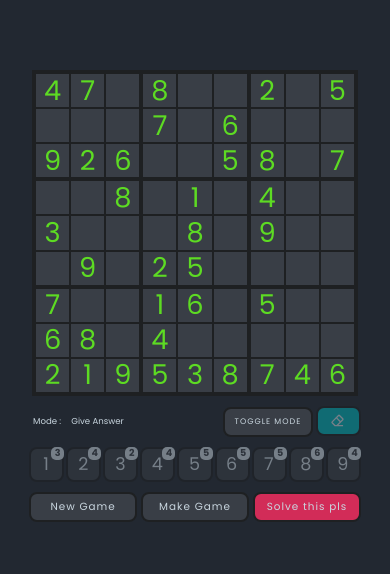
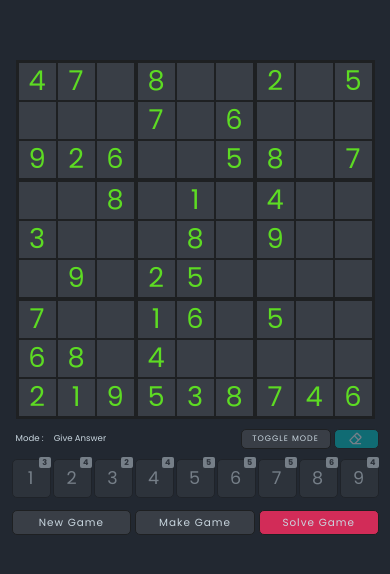
Before and after one commit to atidhirah/react-sudoku, a React (Create React App) app: page / in a window 390 px wide. Shown: the part 126-700 px from the top of the page. Built offline with nearby package versions, Linux system fonts and the light colour scheme.

Commit message:
Update media query final

```diff
--- a/src/components/SudokuConsole.js
+++ b/src/components/SudokuConsole.js
@@ -131,7 +131,7 @@ class SudokuConsole extends React.Component {
           className={classSolveButton}
           onClick={() => this.props.handleModal(true, "solve")}
         >
-          Solve this pls
+          Solve Game
         </button>
       </div>
     );
--- a/src/styles/components/sudokuBoard.scss
+++ b/src/styles/components/sudokuBoard.scss
@@ -65,10 +65,22 @@
 
 @media screen and (max-width: $medium) {
   .sudoku-board {
+    border-width: 1px;
     .sudoku-region {
+      border-width: 1px;
       .sudoku-node {
         width: 45px;
         height: 45px;
+
+        .node-notes {
+          .node-note {
+            width: 100%;
+            height: 100%;
+            font-size: 0.55rem;
+            font-size: #max(2vw, 0.55rem);
+            font-weight: normal;
+          }
+        }
       }
     }
   }
@@ -78,11 +90,17 @@
   .sudoku-board {
     .sudoku-region {
       .sudoku-node {
-        width: 9vw;
-        height: 9vw;
+        width: 10vw;
+        height: 10vw;
 
         .node-value {
           font-size: 7vw;
+        }
+
+        .node-notes {
+          .node-note {
+            font-size: 2vw;
+          }
         }
       }
     }
--- a/src/styles/components/sudokuConsole.scss
+++ b/src/styles/components/sudokuConsole.scss
@@ -129,11 +129,6 @@
     margin-top: 10px;
     margin-left: 0;
     .console-buttons {
-      grid-template-areas:
-        "mode toggle erase"
-        "number number number"
-        "new make solve";
-
       .console-row-1 {
         display: flex;
         align-items: center;
@@ -150,21 +145,15 @@
         }
 
         .console-toggle {
-          justify-self: end;
           min-width: 110px;
+          display: flex;
           button {
-            text-transform: uppercase;
             font-size: 0.65rem;
           }
         }
 
         .console-eraser {
-          justify-self: end;
           min-width: 50px;
-          button {
-            background-color: $clrEraser;
-            font-size: 1.2rem;
-          }
         }
       }
 
@@ -183,6 +172,12 @@
         div {
           width: 100%;
         }
+      }
+
+      button {
+        min-height: 20px;
+        border: 1px solid $clrBorder;
+        border-radius: 5px;
       }
     }
   }
@@ -219,13 +214,16 @@
             gap: 2px;
 
             .console-number {
-              width: 9vw;
-              height: 9vw;
+              width: 10vw;
+              height: 10vw;
 
               div {
-                width: 13px;
-                height: 13px;
-                font-size: 0.6rem;
+                width: 3vw;
+                height: 3vw;
+                font-size: 0.5rem;
+                align-items: baseline;
+                border-radius: 2px;
+                top: -2px;
               }
 
               button {
```
